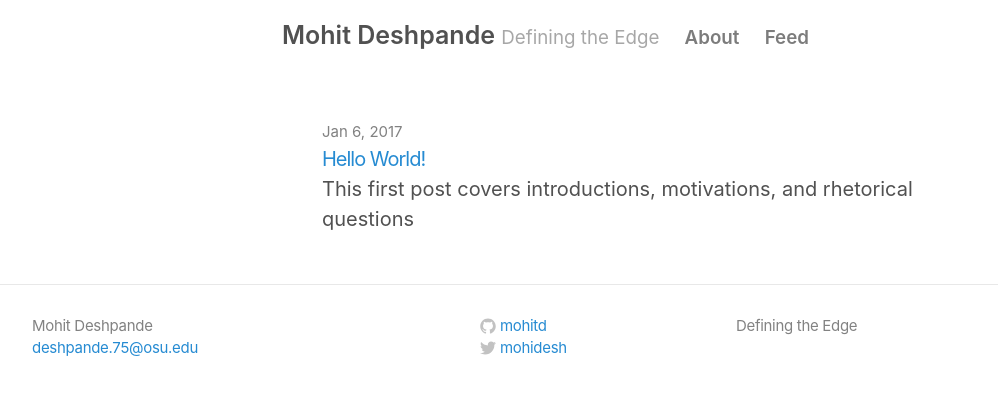
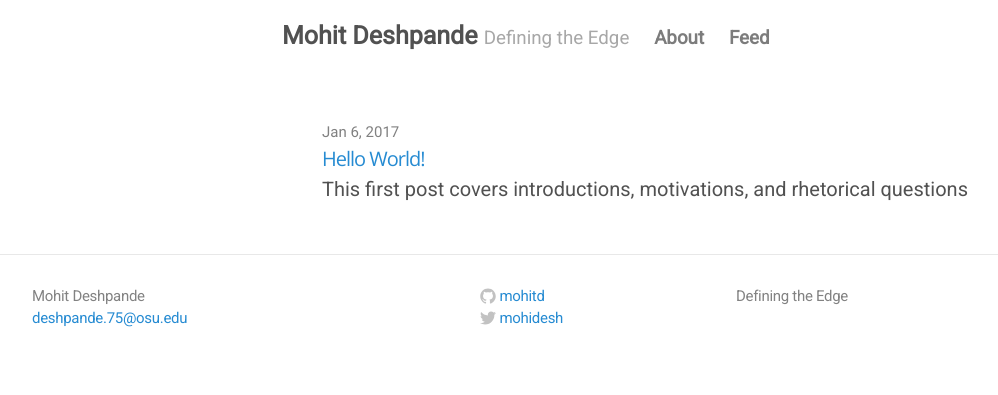
Before and after one commit to mohitd/mohitd.github.io, a Jekyll site: the page built from index.html, in a window 1280 px wide. Shown: the top 395 px of the page, without its empty margins (8-1006 px from the left). Built offline with Jekyll 4.4.1, drawn with Linux system fonts in a browser that asks for light colours.

Commit message:
Font pairings: Open Sans & Roboto

```diff
--- a/_includes/head.html
+++ b/_includes/head.html
@@ -14,4 +14,10 @@
   <link rel="apple-touch-icon-precomposed" sizes="144x144" href="{{ site.baseurl }}/public/apple-touch-icon-precomposed.png">
   <link rel="shortcut icon" href="{{ site.baseurl }}/public/favicon.ico">
   <link rel="alternate" type="application/atom+xml" title="{{ site.title }}" href="{{ site.baseurl }}/atom.xml">
+
+  <!-- MathJax -->
+  <script src="https://cdn.mathjax.org/mathjax/latest/MathJax.js?config=TeX-AMS-MML_HTMLorMML" type="text/javascript"></script>
+
+  <!-- Open Sans & Roboto font -->
+  <link href="https://fonts.googleapis.com/css?family=Open+Sans|Roboto" rel="stylesheet">
 </head>
--- a/_sass/_layout.scss
+++ b/_sass/_layout.scss
@@ -74,6 +74,7 @@
 .posts li { margin-bottom: 50px; }
 
 .posts .post-link {
+  font-family: "Open Sans";
   font-size: 20px;
   letter-spacing: -1px;
   line-height: 1;
--- a/_sass/_posts.scss
+++ b/_sass/_posts.scss
@@ -20,6 +20,7 @@
 }
 .page-title,
 .post-title {
+  font-family: "Open Sans";
   margin-top: 0;
 }
 
--- a/_sass/_variables.scss
+++ b/_sass/_variables.scss
@@ -13,7 +13,7 @@ $blue: #268bd2;
 // $blue: #6a9fb5;
 $brown: #8f5536;
 
-$root-font-family: -apple-system, BlinkMacSystemFont, "Segoe UI", "Roboto", "Oxygen", "Ubuntu", "Cantarell", "Fira Sans", "Droid Sans", "Helvetica Neue", Arial, sans-serif;
+$root-font-family: "Roboto", "Open Sans", sans-serif;
 $root-font-size: 16px;
 $root-line-height: 1.5;
 
@@ -26,5 +26,5 @@ $border-color: #e5e5e5;
 $large-breakpoint: 38em;
 $large-font-size: 20px;
 
-$code-font-family: Menlo, Monaco, "Courier New", monospace;
+$code-font-family: Menlo, Monaco, monospace;
 $code-color: #bf616a;
```
